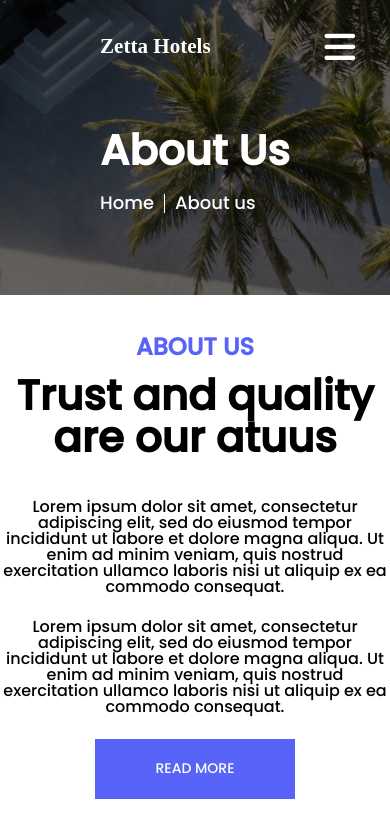
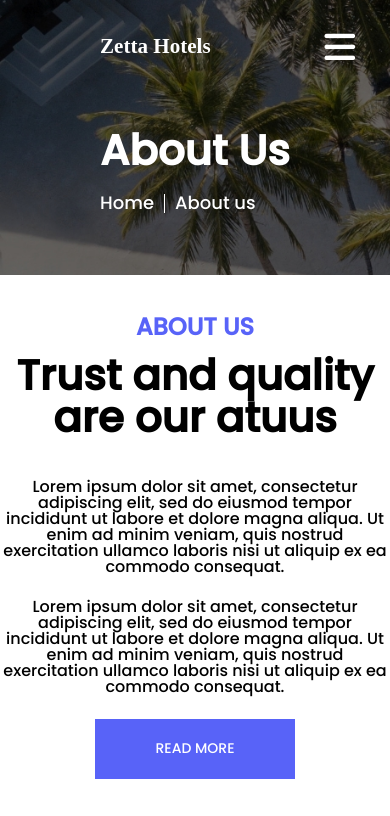
Before and after one commit to meginuroshvili/meginuroshvili9, a plain HTML site: page index.html in a window 390 px wide. Shown: the top 816 px of the page. Drawn offline with Linux system fonts and the light colour scheme.

Commit message:
update responsive.css

```diff
--- a/index.html
+++ b/index.html
@@ -22,6 +22,7 @@
   <body>
     <section>
       <div class="bg-image">
+        <div class="section-wraper">
       <footer class="footer">
         <img src="images/logo.svg" alt="logo">
         <nav class="navi">
@@ -50,6 +51,7 @@
         <h6 class="hdr6">About us</h6>
       </div>
     </div>
+  </div>
     </section>
     <section class="mid-sec">
       <div class="section1">
--- a/styles/style.css
+++ b/styles/style.css
@@ -9,6 +9,12 @@
     padding-left: 139px;
     padding-bottom: 60px;
 }
+.section-wraper {
+    max-width: 1500px;
+    width: auto;
+    height: 185px;
+    margin: 0 auto;
+}
 .footer {
     max-width: 1500px;
     width: 100%;
@@ -19,7 +25,7 @@
     -webkit-box-pack: justify;
         -ms-flex-pack: justify;
             justify-content: space-between;
-    margin: 0 auto;
+    /* margin: 0 auto; */
 }
 .nav-ul {
     max-width: 680px;
```
